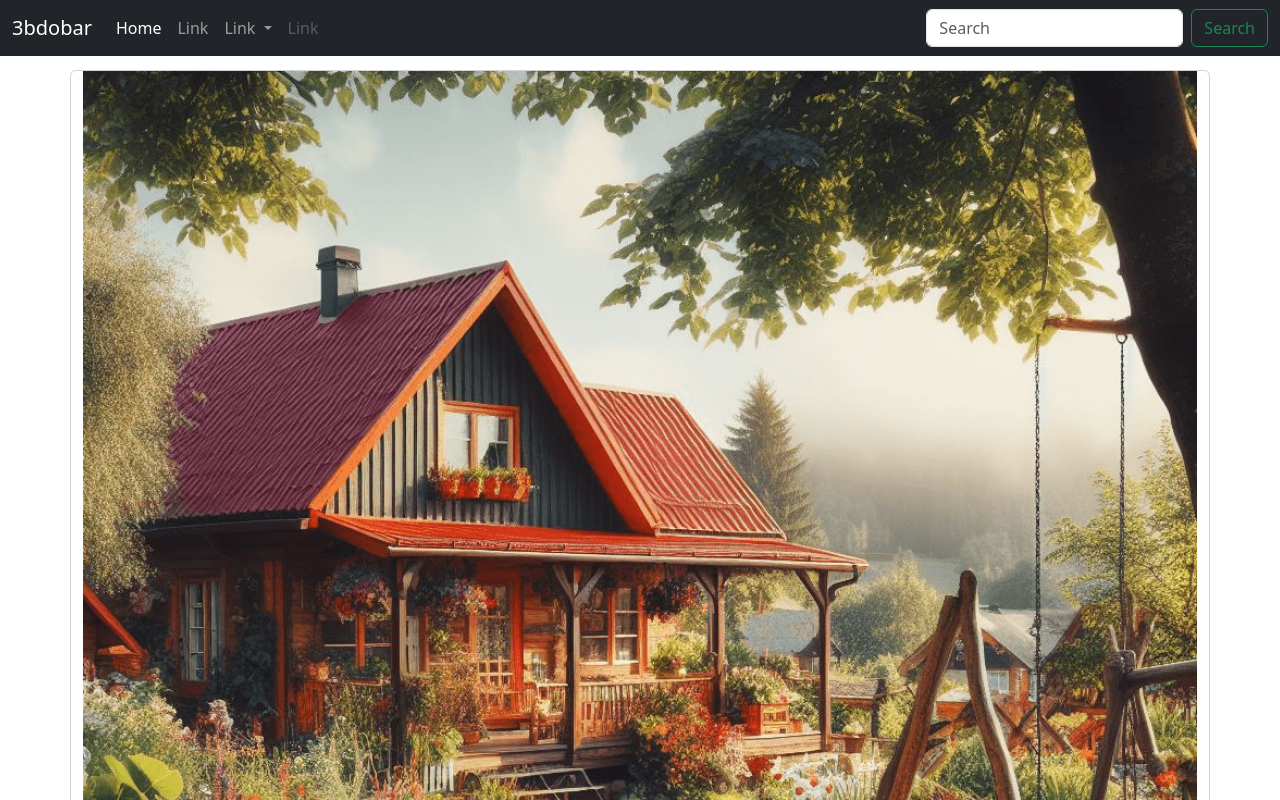
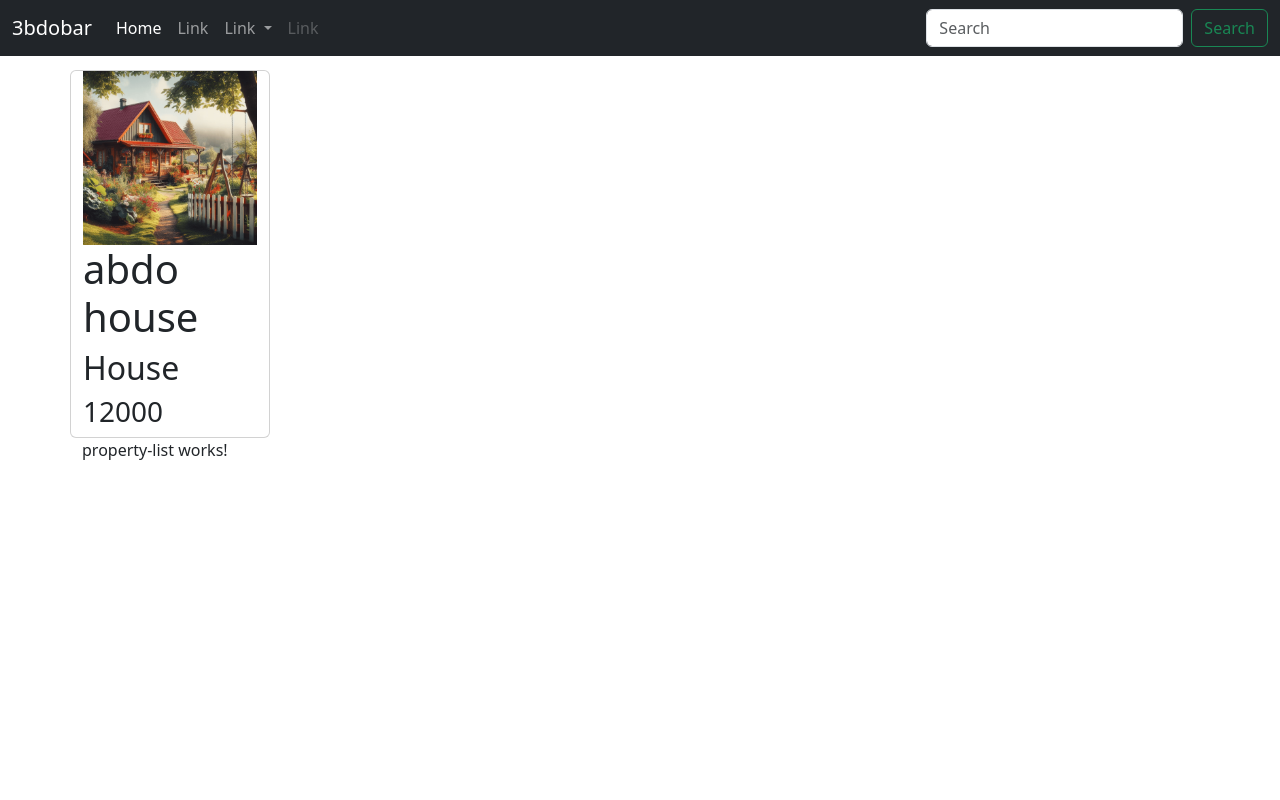
Before and after one commit to abdulrahman-elnabawi/Front, an Angular app: page / in a window 1280 px wide. Shown: the top 800 px of the page. Built offline with nearby package versions, Linux system fonts and the light colour scheme.

Commit message:
edit to card

```diff
--- a/src/app/property/property/property.component.css
+++ /dev/null
@@ -1,3 +0,0 @@
-.propImg{
-    height: 250px;
-}
--- a/src/app/property/property/property.component.html
+++ b/src/app/property/property/property.component.html
@@ -1,6 +1,7 @@
 <div class="row">
-    <div class="card" >
-        <img class="propImg" src="../../../assets/images/house.png">
+    <div class="card" style="width: 200px;" >
+
+        <img src="../../../assets/images/house.png" style="height: 100%;" >
         <h1>   {{Property.Name}} </h1>
         <h2>   {{Property.Type}} </h2>
         <h3>   {{Property.Price}} </h3>
```
